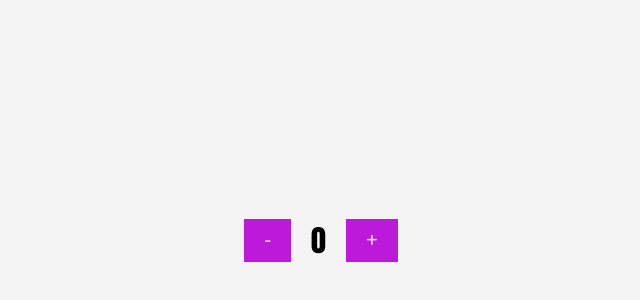
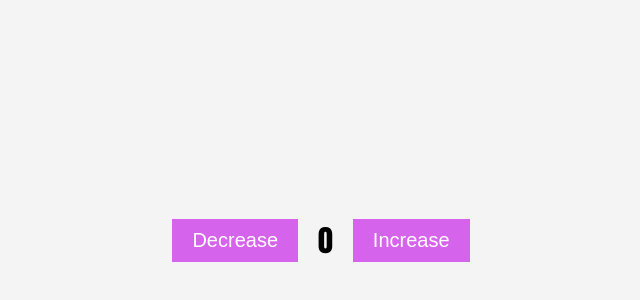
Before and after one commit to sneha-khairnar/base-project, a plain HTML site: page Vinit/JavaScript/DOM.html in a window 1280 px wide. Shown: the part 168-468 px from the top of the page, without its empty margins (319-959 px from the left). Drawn offline with Linux system fonts and the light colour scheme.

Commit message:
Chandes in button color and naming.

```diff
--- a/Vinit/JavaScript/DOM.css
+++ b/Vinit/JavaScript/DOM.css
@@ -20,7 +20,7 @@ button {
     font-size: 20px;
     border: none;
     cursor: pointer;
-    background-color: #bd19da;
+    background-color: #ce38e9c3;
     color: white;
     transition: background 0.3s;
 
--- a/Vinit/JavaScript/DOM.html
+++ b/Vinit/JavaScript/DOM.html
@@ -5,12 +5,13 @@
 
 </head>
 <body>
-    <script src="DOM.js"></script>
+
     <div class="counter-container">
-        <button id="decrement">-</button>
+        <button id="decrement">Decrease</button>
         <h2 id="counter">0</h2>
-        <button id="increment">+</button>
+        <button id="increment">Increase</button>
     </div>
 
+    <script src="DOM.js"></script>
 </body>
 </html>
```
